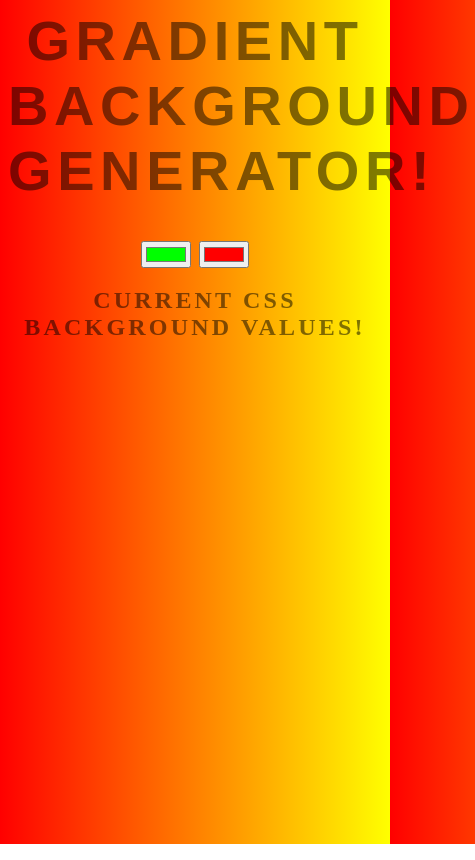
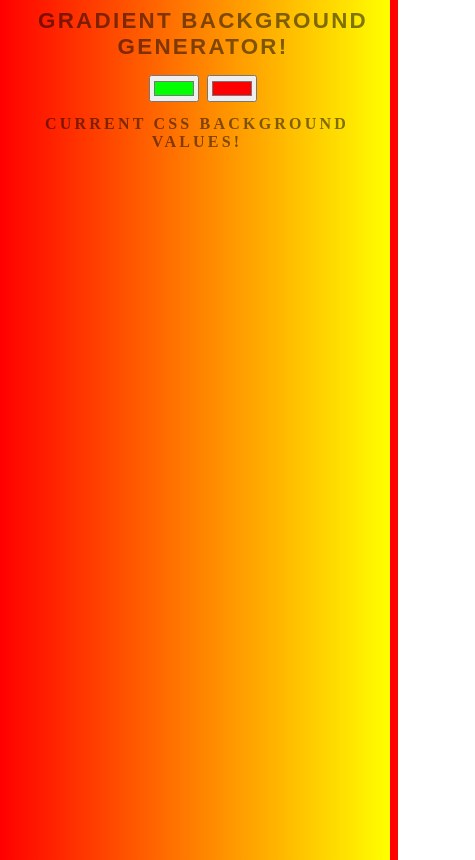
Before and after one commit to Tewodros-Mekonnen/Gradient-Background-Generator, a website: page index.html in a window 390 px wide. Shown: the whole page, 475 px wide, since content can reach past the window. Drawn offline with Linux system fonts and the light colour scheme.

Commit message:
@media query

```diff
--- a/style.css
+++ b/style.css
@@ -1,4 +1,6 @@
 body {
+    width: 100%;
+    height: 100%;
 	font: 'Raleway', sans-serif;
     color: rgba(0,0,0,.5);
     text-align: center;
@@ -25,3 +27,23 @@ h3 {
     letter-spacing: 0.01em;
 
 }
+
+@media(max-width:600px){
+    body{
+        width: 100%;
+        height: 100%;
+    }
+     h1{
+        /* width: 100%; */
+        font-size: 140%;
+        justify-content: center;
+    }
+    h2{
+        font-size: 100%;
+        margin-right: 12px;
+    }
+    h3{
+        font-size: 65%;
+        margin-right: 12px;
+    }
+}
```
Also changed, not shown: assets/logo.PNG (added).
